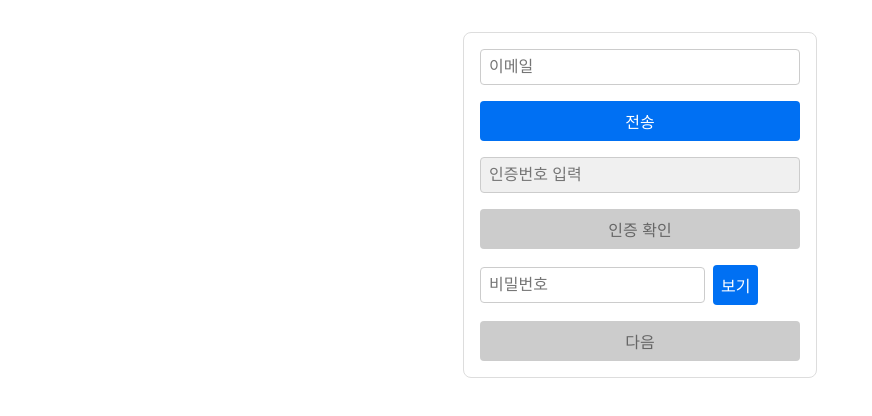
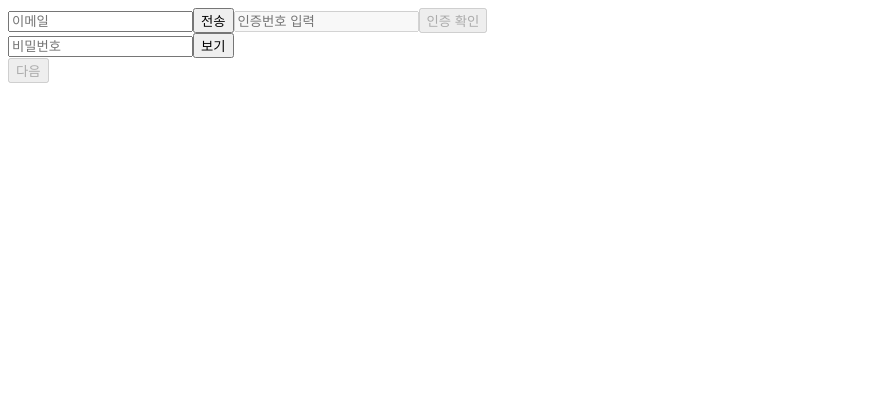
Before and after one commit to HeekunLim/project_sample, a Next.js app: page /join in a window 1280 px wide. Shown: the top 416 px of the page, without its empty margins (0-872 px from the left). Built offline with nearby package versions, Linux system fonts and the light colour scheme; no server answers.

Commit message:
작업을 위한 스타일 제거거

```diff
--- a/app/join/page.tsx
+++ b/app/join/page.tsx
@@ -18,7 +18,6 @@ export default function EmailVerifyForm() {
   const [showProfileForm, setShowProfileForm] = useState(false);
   const [profileName, setProfileName] = useState("");
   const [profileImage, setProfileImage] = useState<File | null>(null);
-  const [profileImageUrl, setProfileImageUrl] = useState<string>("");
 
   // 인증번호 메일 전송
   const handleSubmit = async () => {
@@ -65,14 +64,18 @@ export default function EmailVerifyForm() {
     const fileName = `${Date.now()}.${fileExt}`;
     const filePath = `profile/${fileName}`;
 
-    const { error: uploadError } = await supabase.storage.from("images").upload(filePath, profileImage);
+    const { error: uploadError } = await supabase.storage
+      .from("images")
+      .upload(filePath, profileImage);
 
     if (uploadError) {
       console.error("이미지 업로드 실패:", uploadError.message);
       return "";
     }
 
-    const { data: urlData } = supabase.storage.from("images").getPublicUrl(filePath);
+    const { data: urlData } = supabase.storage
+      .from("images")
+      .getPublicUrl(filePath);
     return urlData.publicUrl;
   };
 
@@ -101,32 +104,18 @@ export default function EmailVerifyForm() {
   };
 
   return (
-    <div style={styles.container}>
+    <div>
       {!showProfileForm ? (
         <>
-          {/* 기존 이메일, 인증번호, 비밀번호 입력 UI */}
           <input
             type="email"
             placeholder="이메일"
             value={email}
             onChange={(e) => setEmail(e.target.value)}
-            style={
-              isVerified
-                ? { ...styles.input, ...styles.disabledInput }
-                : styles.input
-            }
             required
             disabled={isVerified}
           />
-          <button
-            onClick={handleSubmit}
-            style={
-              isVerified
-                ? { ...styles.button, ...styles.disabledButton }
-                : styles.button
-            }
-            disabled={isVerified}
-          >
+          <button onClick={handleSubmit} disabled={isVerified}>
             전송
           </button>
           <input
@@ -134,45 +123,24 @@ export default function EmailVerifyForm() {
             placeholder="인증번호 입력"
             value={userCode}
             onChange={(e) => setUserCode(e.target.value)}
-            style={
-              isVerified
-                ? { ...styles.input, ...styles.disabledInput }
-                : isCodeSent
-                ? styles.input
-                : { ...styles.input, ...styles.disabledInput }
-            }
             disabled={!isCodeSent || isVerified}
           />
-          <button
-            onClick={handleVerify}
-            style={
-              isCodeSent && !isVerified
-                ? styles.button
-                : { ...styles.button, ...styles.disabledButton }
-            }
-            disabled={!isCodeSent || isVerified}
-          >
+          <button onClick={handleVerify} disabled={!isCodeSent || isVerified}>
             인증 확인
           </button>
-          <div style={{ display: "flex", alignItems: "center", gap: "0.5rem" }}>
+          <div>
             <input
               type={passwordType}
               placeholder="비밀번호"
               value={password}
               onChange={(e) => setPassword(e.target.value)}
-              style={styles.input}
             />
-            <button onClick={togglePasswordVisibility} style={styles.button}>
+            <button onClick={togglePasswordVisibility}>
               {passwordType === "password" ? "보기" : "숨기기"}
             </button>
           </div>
           <button
             onClick={() => setShowProfileForm(true)}
-            style={
-              isVerified && password
-                ? styles.button
-                : { ...styles.button, ...styles.disabledButton }
-            }
             disabled={!isVerified || !password}
           >
             다음
@@ -190,75 +158,17 @@ export default function EmailVerifyForm() {
             }}
           />
           {profileImage && (
-            <img
-              src={URL.createObjectURL(profileImage)}
-              alt="preview"
-              style={{
-                width: "80px",
-                height: "80px",
-                borderRadius: "50%",
-                objectFit: "cover",
-              }}
-            />
+            <img src={URL.createObjectURL(profileImage)} alt="preview" />
           )}
           <input
             type="text"
             placeholder="프로필 이름"
             value={profileName}
             onChange={(e) => setProfileName(e.target.value)}
-            style={styles.input}
           />
-          <button onClick={handleRegister} style={styles.button}>
-            회원가입
-          </button>
+          <button onClick={handleRegister}>회원가입</button>
         </>
       )}
     </div>
   );
 }
-
-const styles = {
-  container: {
-    display: "flex",
-    flexDirection: "column" as const,
-    gap: "1rem",
-    maxWidth: "320px",
-    margin: "2rem auto",
-    padding: "1rem",
-    border: "1px solid #ddd",
-    borderRadius: "8px",
-    fontFamily: "sans-serif",
-  },
-  input: {
-    padding: "0.5rem",
-    fontSize: "1rem",
-    border: "1px solid #ccc",
-    borderRadius: "4px",
-  },
-  button: {
-    padding: "0.5rem",
-    fontSize: "1rem",
-    backgroundColor: "#0070f3",
-    color: "#fff",
-    border: "none",
-    borderRadius: "4px",
-    cursor: "pointer",
-  },
-  disabledInput: {
-    backgroundColor: "#f0f0f0",
-    color: "#888",
-    cursor: "not-allowed",
-  },
-  disabledButton: {
-    backgroundColor: "#ccc",
-    color: "#666",
-    cursor: "not-allowed",
-  },
-  label: {
-    fontWeight: "bold",
-    fontSize: "0.9rem",
-    display: "flex",
-    flexDirection: "column" as const,
-    gap: "0.5rem",
-  },
-};
```
